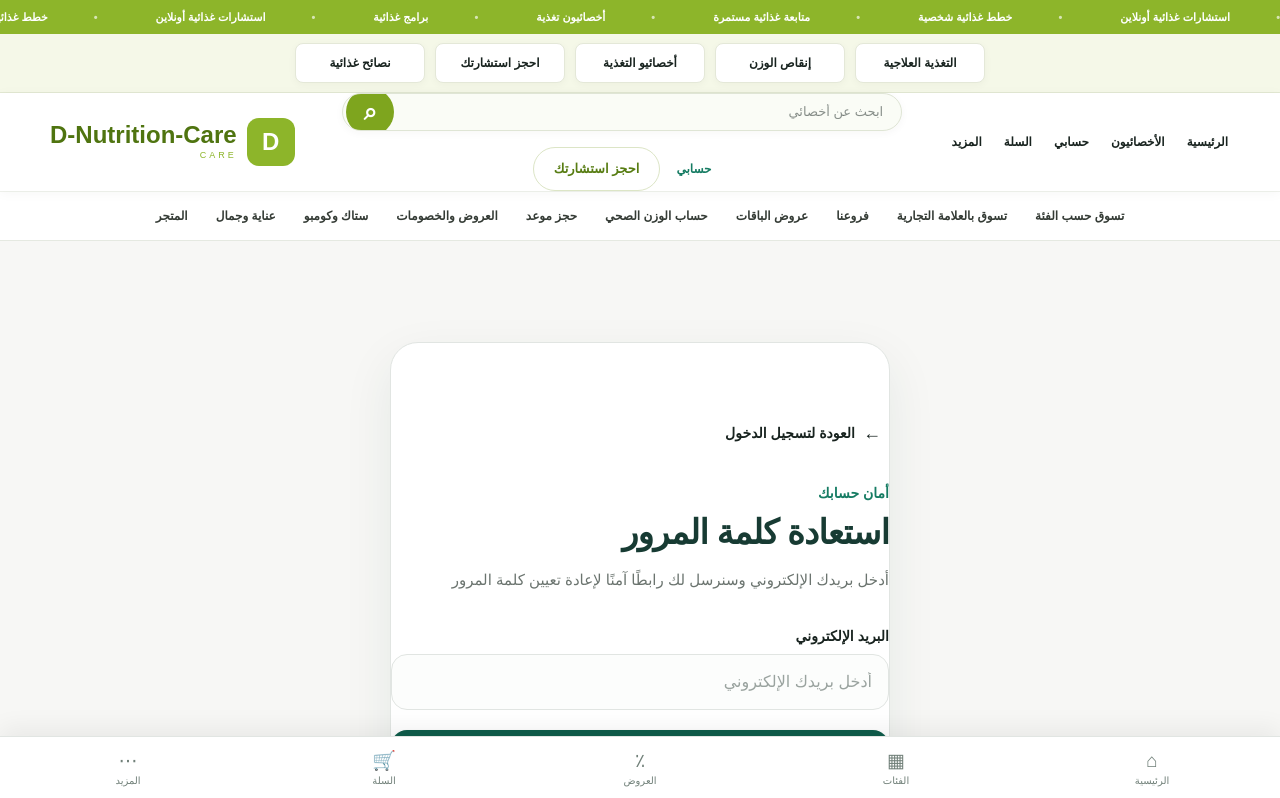
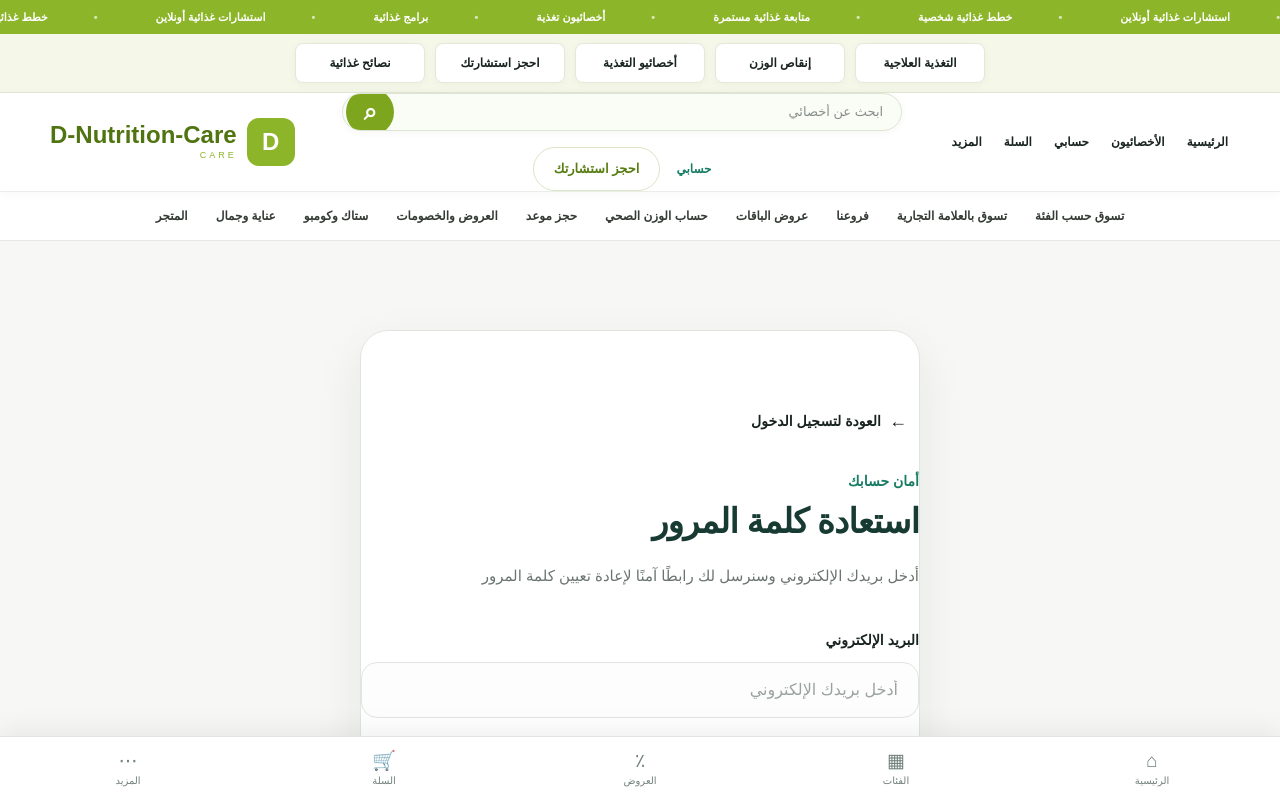
Before and after one commit to khaled19961/-D-Nutrition-Care, a Next.js app: page /auth/forgot-password in a window 1280 px wide. Shown: the top 798 px of the page. Built offline with nearby package versions, Linux system fonts and the light colour scheme; no server answers; the database is empty.

Commit message:
style: add breathing room to forgot password form

```diff
--- a/components/forgot-password-form.tsx
+++ b/components/forgot-password-form.tsx
@@ -38,12 +38,12 @@ export default function ForgotPasswordForm() {
     <section
       dir="rtl"
       aria-labelledby="forgot-password-title"
-      className="w-full max-w-[500px] rounded-[28px] border border-[var(--border)] bg-white px-6 py-7 shadow-[0_18px_50px_rgba(23,59,51,0.08)] sm:px-10 sm:py-9"
+      className="w-full max-w-[560px] rounded-[28px] border border-[var(--border)] bg-white px-7 py-8 shadow-[0_18px_50px_rgba(23,59,51,0.08)] sm:px-11 sm:py-10"
     >
       <div className="mb-7">
         <Link
           href="/auth/login"
-          className="inline-flex min-h-11 items-center gap-2 rounded-xl px-2 text-sm font-bold text-[var(--primary-dark)] transition-colors hover:bg-[var(--mint)] focus-visible:outline-none focus-visible:ring-2 focus-visible:ring-[var(--primary)] focus-visible:ring-offset-2"
+          className="inline-flex min-h-11 items-center gap-2 rounded-xl px-3 text-sm font-bold text-[var(--primary-dark)] transition-colors hover:bg-[var(--mint)] focus-visible:outline-none focus-visible:ring-2 focus-visible:ring-[var(--primary)] focus-visible:ring-offset-2"
           aria-label="العودة إلى تسجيل الدخول"
         >
           <span aria-hidden="true" className="text-lg leading-none">←</span>
@@ -57,20 +57,20 @@ export default function ForgotPasswordForm() {
         </p>
         <h1
           id="forgot-password-title"
-          className="text-3xl font-extrabold leading-tight tracking-tight text-[#173b33] sm:text-[34px]"
+          className="text-3xl font-extrabold leading-[1.35] tracking-tight text-[#173b33] sm:text-[34px]"
         >
           استعادة كلمة المرور
         </h1>
-        <p className="mt-3 text-[15px] leading-7 text-[var(--muted)]">
+        <p className="mt-4 max-w-[470px] text-[15px] leading-8 text-[var(--muted)]">
           أدخل بريدك الإلكتروني وسنرسل لك رابطًا آمنًا لإعادة تعيين كلمة المرور
         </p>
       </div>
 
-      <form onSubmit={submit} className="mt-8 space-y-5" noValidate>
+      <form onSubmit={submit} className="mt-9 space-y-6" noValidate>
         <div>
           <label
             htmlFor="forgot-email"
-            className="mb-2 block text-sm font-bold text-[var(--foreground)]"
+            className="mb-2.5 block text-sm font-bold leading-6 text-[var(--foreground)]"
           >
             البريد الإلكتروني
           </label>
@@ -90,7 +90,7 @@ export default function ForgotPasswordForm() {
             placeholder="أدخل بريدك الإلكتروني"
             aria-invalid={Boolean(error)}
             aria-describedby={error ? "forgot-email-error" : undefined}
-            className="min-h-14 w-full rounded-2xl border border-[var(--border)] bg-[#fcfdfc] px-4 text-base text-[var(--foreground)] outline-none transition-all placeholder:text-[#9aa39f] hover:border-[#c5d4ce] focus:border-[var(--primary)] focus:bg-white focus:ring-4 focus:ring-[#167c63]/10"
+            className="min-h-14 w-full rounded-2xl border border-[var(--border)] bg-[#fcfdfc] px-5 text-base leading-6 text-[var(--foreground)] text-right outline-none transition-all placeholder:text-[#9aa39f] hover:border-[#c5d4ce] focus:border-[var(--primary)] focus:bg-white focus:ring-4 focus:ring-[#167c63]/10"
           />
         </div>
 
@@ -98,7 +98,7 @@ export default function ForgotPasswordForm() {
           <p
             id="forgot-email-error"
             role="alert"
-            className="rounded-2xl border border-red-100 bg-red-50 px-4 py-3 text-sm leading-6 text-red-700"
+            className="rounded-2xl border border-red-100 bg-red-50 px-5 py-3.5 text-sm leading-7 text-red-700"
           >
             {error}
           </p>
@@ -108,7 +108,7 @@ export default function ForgotPasswordForm() {
           <p
             role="status"
             aria-live="polite"
-            className="rounded-2xl border border-emerald-100 bg-emerald-50 px-4 py-3 text-sm leading-6 text-emerald-800"
+            className="rounded-2xl border border-emerald-100 bg-emerald-50 px-5 py-3.5 text-sm leading-7 text-emerald-800"
           >
             {message}
           </p>
@@ -117,7 +117,7 @@ export default function ForgotPasswordForm() {
         <button
           type="submit"
           disabled={pending}
-          className="min-h-14 w-full rounded-2xl bg-[var(--primary-dark)] px-5 text-base font-extrabold text-white shadow-sm transition-all hover:bg-[var(--primary)] focus-visible:outline-none focus-visible:ring-2 focus-visible:ring-[var(--primary)] focus-visible:ring-offset-2 disabled:cursor-not-allowed disabled:opacity-60"
+          className="min-h-14 w-full rounded-2xl bg-[var(--primary-dark)] px-6 text-base font-extrabold text-white shadow-sm transition-all hover:bg-[var(--primary)] focus-visible:outline-none focus-visible:ring-2 focus-visible:ring-[var(--primary)] focus-visible:ring-offset-2 disabled:cursor-not-allowed disabled:opacity-60"
           aria-busy={pending}
         >
           {pending ? "جارٍ إرسال رابط الاستعادة..." : "إرسال رابط الاستعادة"}
```
